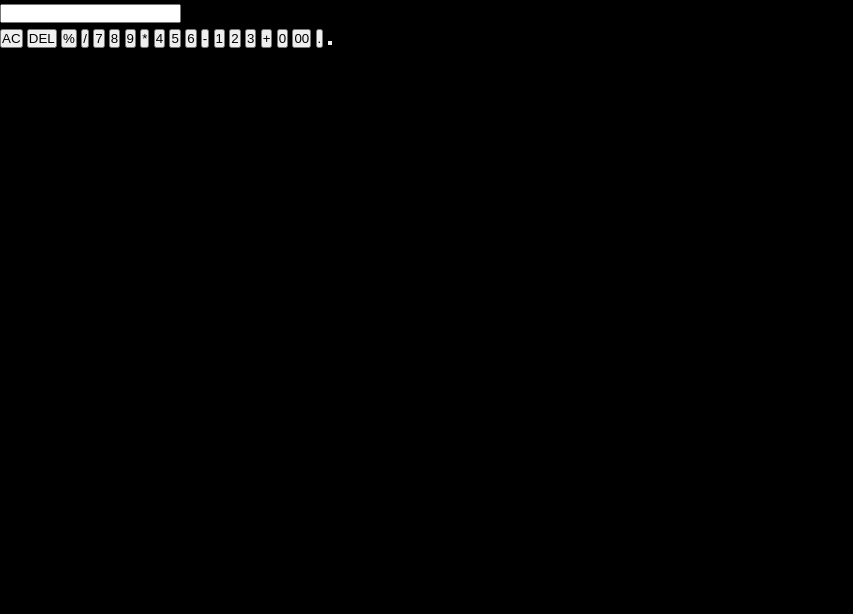
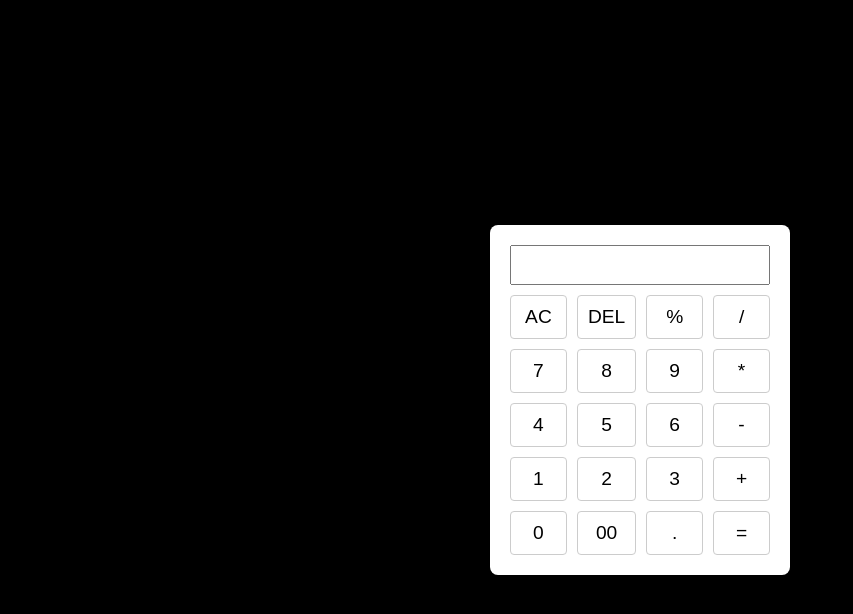
Before and after one commit to edinssa/etefa2023, a website: page index.html in a window 1280 px wide. Shown: the whole page, without its empty margins (0-853 px from the left). Drawn offline with Linux system fonts and the light colour scheme.

Commit message:
Add calculator project

```diff
--- a/index.html
+++ b/index.html
@@ -34,7 +34,7 @@
                 <button>0</button>
                 <button>00</button>
                 <button>.</button>
-                <button></button>
+                <button>=</button>
             </div>
         </div>
         <script src="./src/main.js"></script>
--- a/src/main.js
+++ b/src/main.js
@@ -1 +1,22 @@
-// Add your JavaScript here
+let display = document.querySelector('.display');
+let buttons = document.querySelector('.buttons');
+
+buttons.addEventListener('click', function (event) {
+    if (event.target.tagName === 'BUTTON') {
+        let buttonValue = event.target.textContent;
+
+        if (buttonValue === '=') {
+            try {
+                display.value = eval(display.value).toString();
+            } catch (error) {
+                display.value = 'Error';
+            }
+        } else if (buttonValue === 'AC') {
+            display.value = '';
+        } else if (buttonValue === 'DEL') {
+            display.value = display.value.slice(0, -1);
+        } else {
+            display.value += buttonValue;
+        }
+    }
+});
--- a/styles/style.css
+++ b/styles/style.css
@@ -9,9 +9,51 @@
 }
 
 body {
-    font-family: 'Poppins', sans-serif;
+    font-family: 'Poppins' sans-serif;
+    margin: 0;
+    padding: 0;
+    display: flex;
+    justify-content: center;
+    align-items: center;
+    min-height: 100vh;
     background-color: #000;
     color: #fff;
 }
 
-/* Add your css  */
+.container {
+    width: 300px;
+    background-color: #fff;
+    box-shadow: 0 0 10px rgba(0, 0, 0, 0.1);
+    padding: 20px;
+    border-radius: 8px;
+}
+
+.display {
+    width: 100%;
+    height: 40px;
+    margin-bottom: 10px;
+    padding: 5px;
+    font-size: 1.2em;
+    text-align: right;
+}
+
+.buttons {
+    display: grid;
+    grid-template-columns: repeat(4, 1fr);
+    grid-gap: 10px;
+}
+
+button {
+    width: 100%;
+    padding: 10px;
+    font-size: 1.2em;
+    border: 1px solid #ccc;
+    border-radius: 4px;
+    background-color: #fff;
+    cursor: pointer;
+    transition: background-color 0.3s ease;
+}
+
+button:hover {
+    background-color: #e6e6e6;
+}
```
